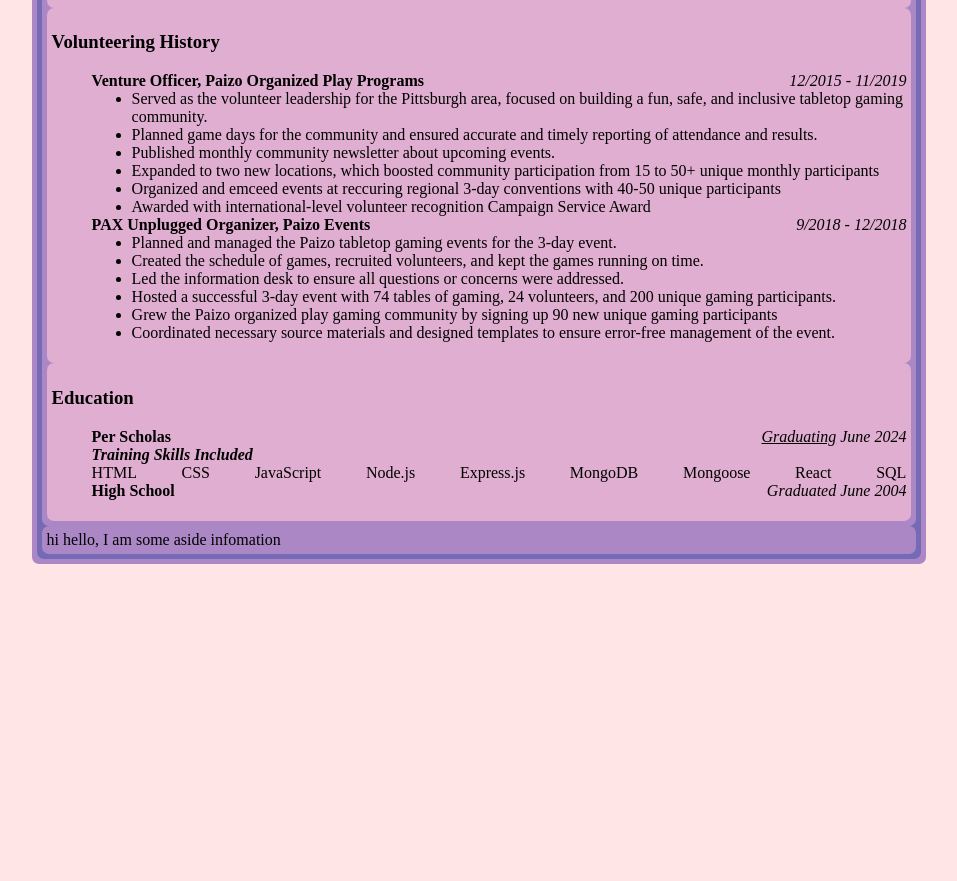
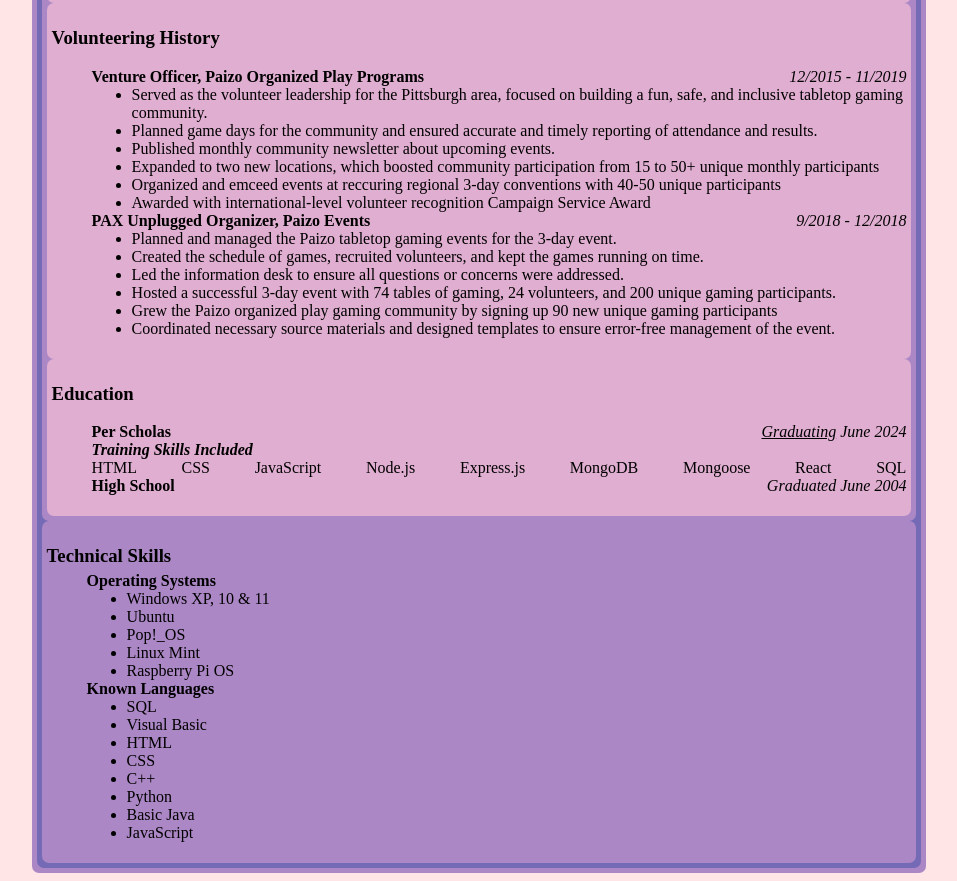
Before and after one commit to quinnpshannon/Online-Resume, a plain HTML site: page index.html in a window 1280 px wide. Shown: the part 835-1716 px from the top of the page, without its empty margins (161-1118 px from the left). Before the commit the page ends 1407 px from the top, so only its background shows below. Drawn offline with Linux system fonts and the light colour scheme.

Commit message:
Added information to the Aside, Formatted text

```diff
--- a/index.html
+++ b/index.html
@@ -14,14 +14,14 @@
                 <img src="./images/Option2.png" width="150px" id="headShot">
                 <div class="column">
                     <h2>Quinn Shannon</h2>
-                    <h3>Amateur Programmer</h3>~
+                    <h3>Amateur Programmer</h3>
                 </div>
             </div>
             <div> <!-- Contact Information -->
                 <ul>
-                    <li>Name: Shannon, Quinn</li>
-                    <li>Phone: (724) 747-5074</li>
-                    <li>Address: Pittsburgh, PA 15226, US</li>
+                    <li><b>Name:</b> Shannon, Quinn</li>
+                    <li><b>Phone:</b> (724) 747-5074</li>
+                    <li><b>Address:</b> Pittsburgh, PA 15226, US</li>
                 <div class="links">
                     <li><a href="mailto:quinn.p.shannon@gmail.com">Email</a></li>
                     <li><a href="https://www.linkedin.com/in/quinn-shannon-24821228b/">LinkedIn</a></li>
@@ -139,8 +139,30 @@
                 </ul>
             </section>
         </div>
-        <aside class="column" style="flex-grow: 1;"> <!-- Programming Skills -->
-            hi hello, I am some aside infomation
+        <aside class="column" style="flex-grow: 2;"> <!-- Programming Skills -->
+            <!--Here is where I am going to add my skills. Maybe some bars?-->
+            <h3 style="margin-bottom: 5px;">Technical Skills</h3>
+            <ul style="margin-top: 0px;">
+                <li><b>Operating Systems</b></li>
+                <ul>
+                    <li>Windows XP, 10 & 11</li>
+                    <li>Ubuntu</li>
+                    <li>Pop!_OS</li>
+                    <li>Linux Mint</li>
+                    <li>Raspberry Pi OS</li>
+                </ul>
+                <li><b>Known Languages</b></li>
+                <ul>
+                    <li>SQL</li>
+                    <li>Visual Basic</li>
+                    <li>HTML</li>
+                    <li>CSS</li>
+                    <li>C++</li>
+                    <li>Python</li>
+                    <li>Basic Java</li>
+                    <li>JavaScript</li>
+                </ul>
+            </ul>
         </aside>
     </section>
 </div>
```
